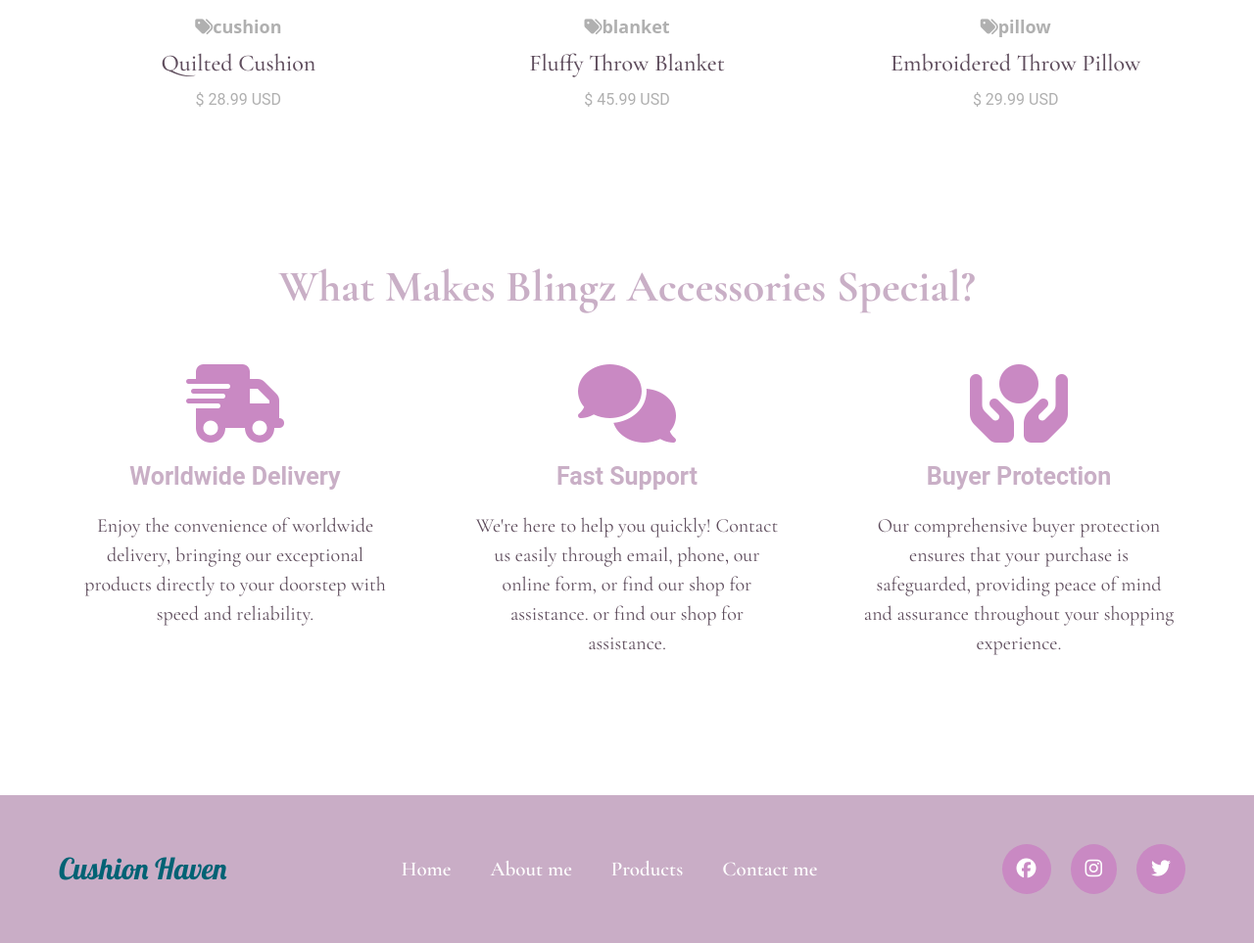
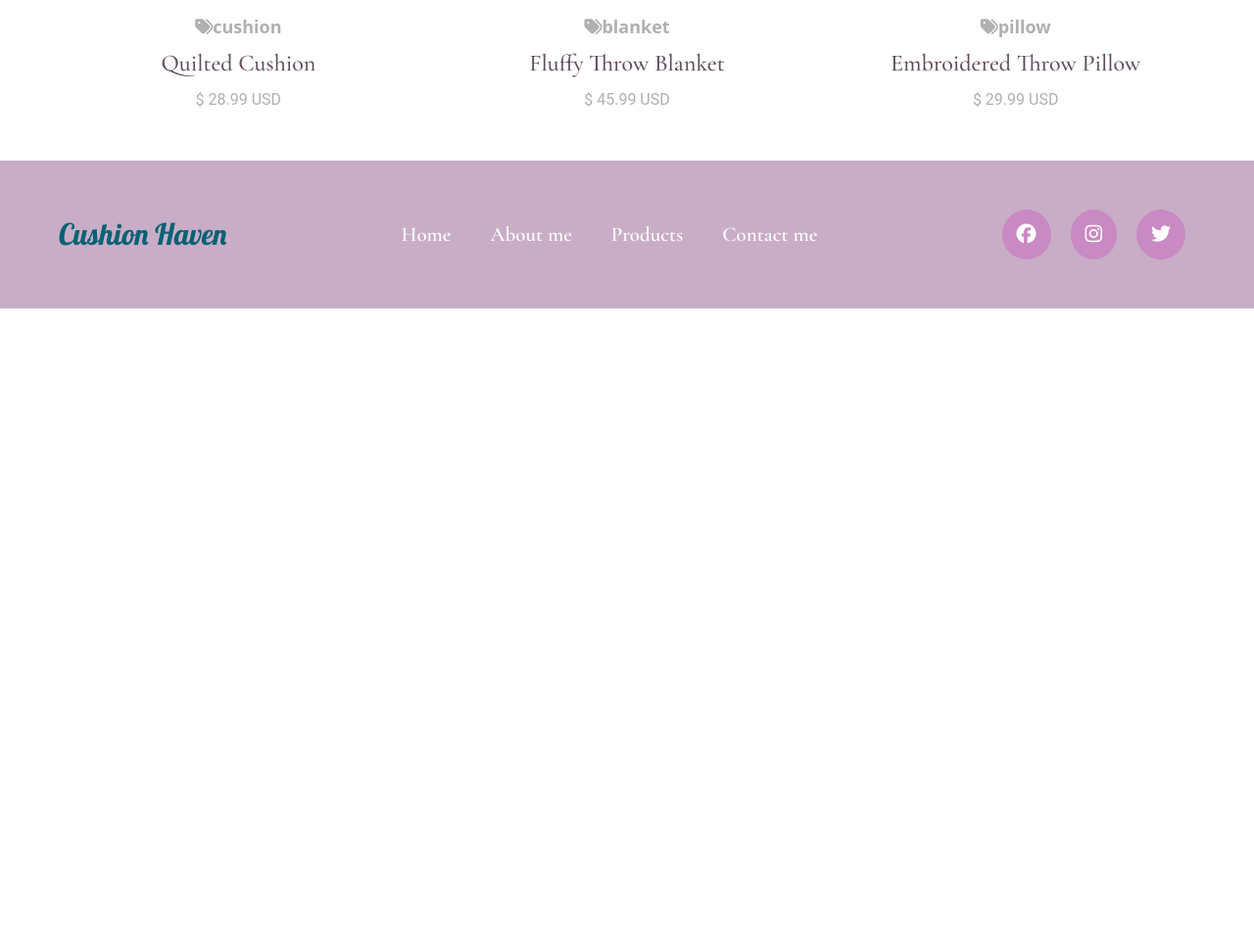
Before and after one commit to zaicodes/CushionHaven, a Django app: page /products/ in a window 1280 px wide. Shown: the part 2259-3222 px from the top of the page at 98% size. After the commit the page ends 2574 px from the top, so only its background shows below. Run offline with Django 5.2, Linux system fonts and the light colour scheme; data comes from the database, SQL or seed files in the repository; some libraries are stand-ins or nearby versions; some web fonts are replaced.

Commit message:
Fixes: removed extra space, font size fixed & removed a section on products.html

```diff
--- a/products/templates/products/products.html
+++ b/products/templates/products/products.html
@@ -58,40 +58,6 @@
     </div>
     {% endif %} {% endfor %}
   </div>
-  <section class="section section-7-about">
-    <div class="container">
-      <h2 class="heading">What Makes Blingz Accessories Special?</h2>
-      <div class="main-div-jewelery-section">
-        <div class="delivery-col flex-wrap">
-          <i class="fa-solid delivery_img fa-truck-fast"></i>
-          <h2 class="small_heading">Worldwide Delivery</h2>
-          <p class="para">
-            Enjoy the convenience of worldwide delivery, bringing our
-            exceptional products directly to your doorstep with speed and
-            reliability.
-          </p>
-        </div>
-        <div class="support-col flex-wrap">
-          <i class="fa-solid delivery_img fa-comments"></i>
-          <h2 class="small_heading">Fast Support</h2>
-          <p class="para">
-            We're here to help you quickly! Contact us easily through email,
-            phone, our online form, or find our shop for assistance. or find our
-            shop for assistance.
-          </p>
-        </div>
-        <div class="protection-col flex-wrap">
-          <i class="fa-solid delivery_img fa-hands-holding-circle"></i>
-          <h2 class="small_heading">Buyer Protection</h2>
-          <p class="para">
-            Our comprehensive buyer protection ensures that your purchase is
-            safeguarded, providing peace of mind and assurance throughout your
-            shopping experience.
-          </p>
-        </div>
-      </div>
-    </div>
-  </section>
 </div>
 <div >
   <a class="btn_fixed_above" href="#">
--- a/static/css/base.css
+++ b/static/css/base.css
@@ -216,20 +216,21 @@ footer {
   margin-top: 50px;
 }
 .section-7-about .small_heading {
-  font-size: 25px;
+  font-size: 18px;
   color: #c9afc6;
   margin: 20px 0px;
 }
 .section-7-about .heading {
   text-align: center;
   color: #c9afc6;
+  font-size: 3rem;
 }
 .section-7-about .para {
-  font-size: 20px;
+  font-size: 18px;
 }
 .delivery_img {
   color: rgb(201, 137, 195);
-  font-size: 8rem;
+  font-size: 5rem;
 }
 .flex-wrap {
   text-align: center;
--- a/static/css/home.css
+++ b/static/css/home.css
@@ -39,7 +39,7 @@
 
 /* section 2  */
 
-.home_seciton_2 {
+.home_section_2 {
   padding: 50px 0px;
   text-align: center;
 }
@@ -47,7 +47,6 @@
   font-family: "Cormorant Garamond", sans-serif;
   font-weight: 500;
   font-size: 26px;
-  line-height: 38px;
   color: #5f4d5d;
 }
 .home_sec_2_flex {
@@ -179,17 +178,18 @@
 .products_grid_home_col_img {
   overflow: hidden;
 }
-.products_grid_home_col .small_heading {
+.products_grid_home_col .small_heading a{
   margin: 20px 0 10px;
   font-family: "Cormorant Garamond", sans-serif;
-  font-size: 24px;
+  color: #675a7d;
+  font-size: 18px;
 }
 
 /* section 6 */
 
 .section_6_home {
-  padding-top: 50px;
-  padding-bottom: 50px;
+  padding-top: 100px;
+  padding-bottom: 100px;
   background-color: #c9afc6;
 }
 .section_6_home .container {
@@ -197,17 +197,18 @@
 }
 .section_6_home_grid {
   display: grid;
-  grid-template-columns: 0.5fr 2fr;
+  grid-template-columns:1.2fr 2fr;
   gap: 80px;
 }
 .section_6_home_grid_col {
   display: flex;
-  gap: 30px;
+  gap: 50px;
   flex-direction: column;
 }
 .section_6_home_grid .bold_para {
   color: #016274;
   font-size: 14px;
+  margin: 0;
   font-weight: 700;
   font-family: Roboto, sans-serif;
   text-transform: uppercase;
@@ -215,12 +216,11 @@
 .bold_sm_para {
   color: white;
   font-size: 23px;
+  margin: 0;
   font-weight: 600;
   font-family: "Cormorant Garamond", sans-serif;
 }
-.contact_form {
-  padding: 20px 0;
-}
+
 .contact_form input,
 .contact_form textarea {
   width: 100%;
--- a/templates/base.html
+++ b/templates/base.html
@@ -113,7 +113,7 @@
           </div>
           <div class="nav_links">
             <div class="nav_links_main">
-              <a href="{% url 'home' %}">Home</a><a href="">About me</a>
+              <a href="{% url 'home' %}">Home</a><a href="#homesection2">About me</a>
 
               <span class="prodcuts_hover"
                 ><a
@@ -170,7 +170,7 @@
                 </ul>
               </span>
 
-              <a href="">Contact me</a>
+              <a href="#homesection6">Contact me</a>
             </div>
             <span class="cart_btn">
               <a href="{% url 'view_bag' %}">
```
Also changed, not shown: home/templates/home/index.html (+8 -7 lines).
